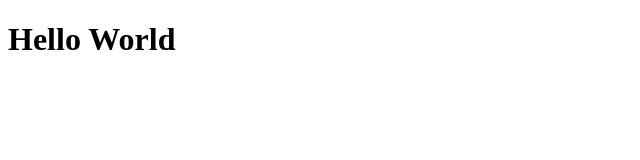
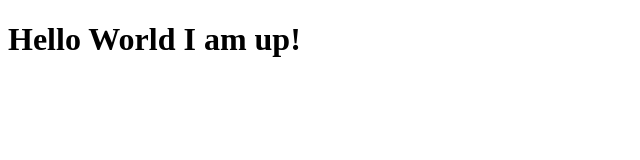
Before and after one commit to OpenRangeDevs/kamal, a plain HTML site: page index.html in a window 1280 px wide. Shown: the whole page, without its empty margins (0-640 px from the left). Drawn offline with Linux system fonts and the light colour scheme.

Commit message:
added more text to title

```diff
--- a/index.html
+++ b/index.html
@@ -8,7 +8,7 @@
   </head>
 
   <body>
-    <h1>Hello World</h1>
+    <h1>Hello World I am up!</h1>
   </body>
 
 </html>
```
